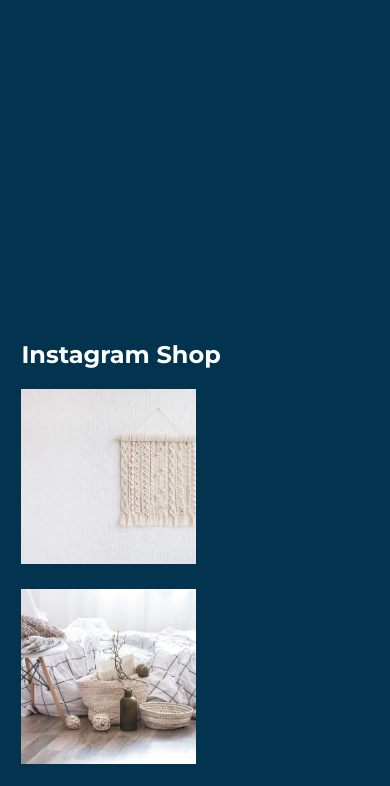
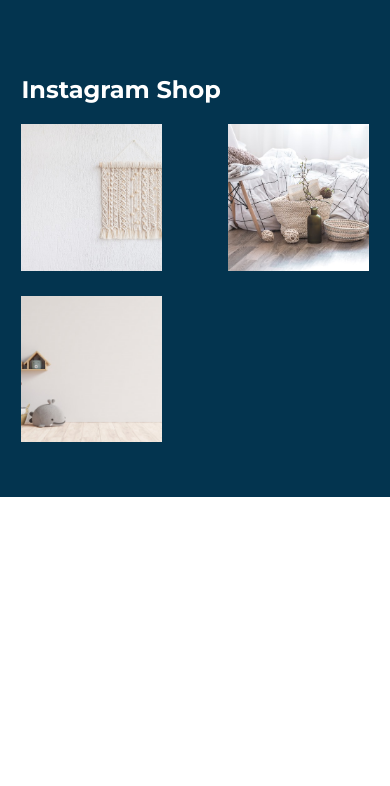
Before and after one commit to MohammadZenAlabdeen/ResponsiveWebsite, a plain HTML site: page index.html in a window 390 px wide. Shown: the part 8580-9366 px from the top of the page. After the commit the page ends 9077 px from the top, so only its background shows below. Drawn offline with Linux system fonts and the light colour scheme.

Commit message:
final update for footer images

```diff
--- a/assets/css/style.css
+++ b/assets/css/style.css
@@ -594,7 +594,7 @@ order: 4;
 }
 footer{
     grid-template-columns: 89vw;
-    grid-template-rows: repeat(2,80vh);
+    grid-template-rows: 48.59813vh auto;
     padding: 55px 0;
 }
 footer .footertext{
@@ -616,8 +616,8 @@ footer .instagram h1{
     text-align: left;
 }
 footer .instagram .imgcontainer img{
-    min-width: 8.125rem;
-    min-height: 8.125rem;
+    width: 36.11vw;
+    height: 17.35vh;
     object-fit: cover;
 }
 }
```
